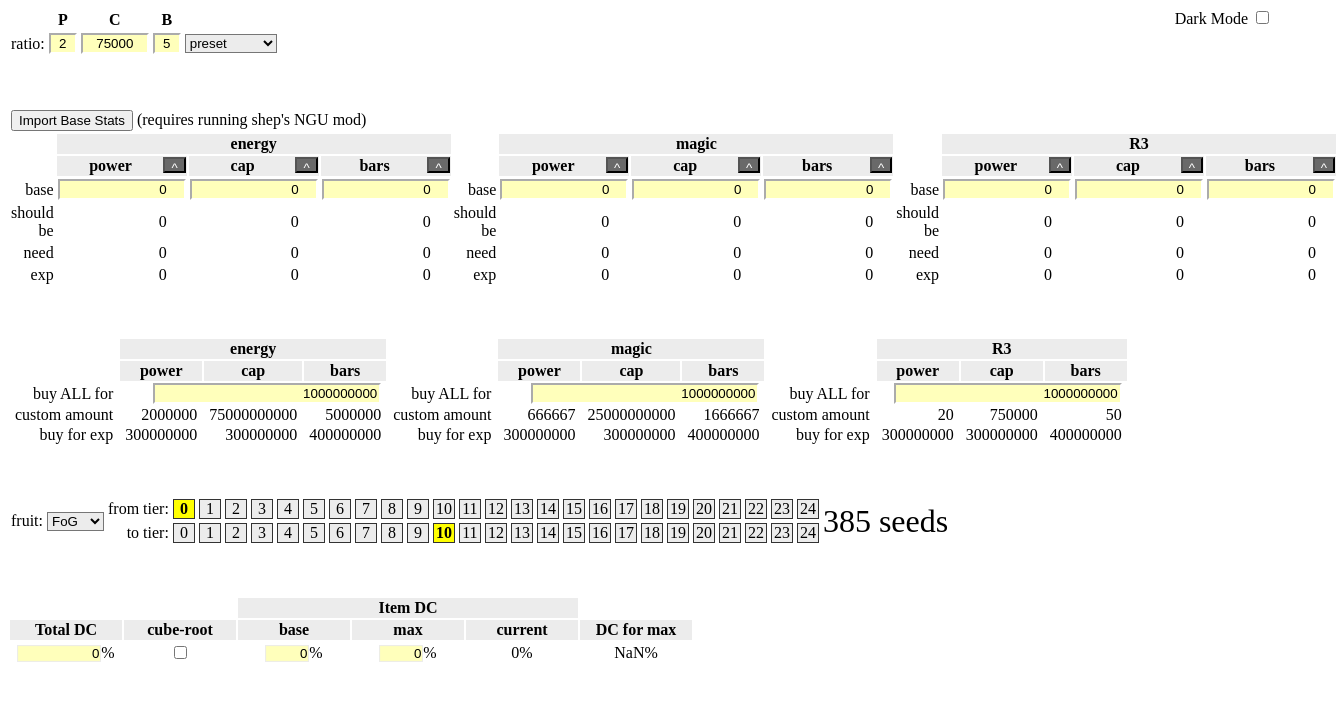
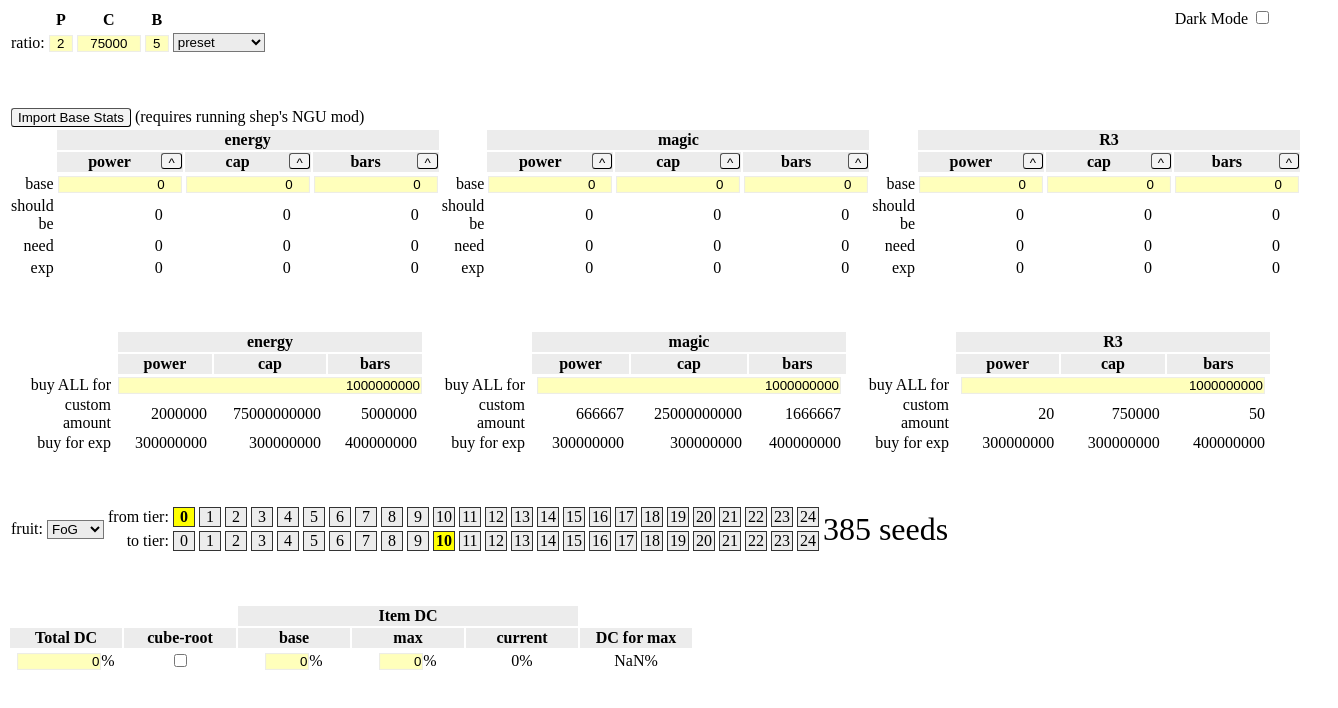
Before and after one commit to jshepler/jshepler.github.io, a plain HTML site: page index.html in a window 1280 px wide. Shown: the whole page, 1338 px wide, since content can reach past the window. Drawn offline with Linux system fonts and the light colour scheme.

Commit message:
more tweaking

```diff
--- a/index.html
+++ b/index.html
@@ -24,9 +24,9 @@
         </tr>
         <tr>
             <td>ratio:</td>
-            <td><input data-bind="textInput: pcbRatio_P" style="width:20px; text-align:center;" /></td>
-            <td><input data-bind="textInput: pcbRatio_C" style="width:60px; text-align:center;" /></td>
-            <td><input data-bind="textInput: pcbRatio_B" style="width:20px; text-align:center;" /></td>
+            <td><input type="text" data-bind="textInput: pcbRatio_P" style="width:20px; text-align:center;" /></td>
+            <td><input type="text" data-bind="textInput: pcbRatio_C" style="width:60px; text-align:center;" /></td>
+            <td><input type="text" data-bind="textInput: pcbRatio_B" style="width:20px; text-align:center;" /></td>
             <td><select data-bind="options: ratioPresets, optionsText: 'label', value: selectedRatioPreset, optionsCaption: 'preset'"></select></td>
         </tr>
     </table>
@@ -157,16 +157,16 @@
 
         <tr>
             <td>buy ALL for</td>
-            <td colspan="3">
-                <input data-bind="textInput: totalEnergyExpSpend"/>
+            <td colspan="3" style="padding: 0px;">
+                <input type='text' style="width: 300px;" data-bind="textInput: totalEnergyExpSpend"/>
             </td>
             <td>buy ALL for</td>
             <td colspan="3">
-                <input data-bind="textInput: totalMagicExpSpend"/>
+                <input type='text' style="width: 300px;" data-bind="textInput: totalMagicExpSpend"/>
             </td>
             <td>buy ALL for</td>
             <td colspan="3">
-                <input data-bind="textInput: totalR3ExpSpend"/>
+                <input type='text' style="width: 300px;" data-bind="textInput: totalR3ExpSpend"/>
             </td>
         </tr>
 
@@ -226,9 +226,9 @@
 
     <table id="dcTable">
         <tr>
-            <th colspan="2" style="background-color: white;"></th>
+            <th colspan="2" style="background-color: initial;"></th>
             <th colspan="3">Item DC</th>
-            <th style="background-color: white;"></th>
+            <th style="background-color: initial;"></th>
         </tr>
         <tr>
             <th>Total DC</th>
--- a/style.css
+++ b/style.css
@@ -3,19 +3,23 @@
     --color-fg: #000000;
     --color-shaded: #ececec;
     --color-highlight: #ffff00;
-    --color-text-input-bg: #ffffbb;
-    --color-text-input-fg: #000000;
-    --color-text-input-border: #ffffff;
+    --color-input-text-bg: #ffffbb;
+    --color-input-text-fg: #000000;
+    --color-input-text-border: #ffffff;
+    --color-button-bg: #f3f3f3;
+    --color-button-fg: #000000;
 }
 
 [data-theme="dark"] {
     --color-bg: #494949;
     --color-fg: #ffffff;
-    --color-shaded: #494949c9;
-    --color-highlight: #292929;
-    --color-text-input-bg: #000044;
-    --color-text-input-fg: #ffffff;
-    --color-text-input-border: #000000;
+    --color-shaded: #292929;
+    --color-highlight: #0059BF;
+    --color-input-text-bg: #000044;
+    --color-input-text-fg: #ffffff;
+    --color-input-text-border: #000000;
+    --color-button-bg: #3f3f3f;
+    --color-button-fg: #ffffff;
 }
 
 body {
@@ -23,11 +27,21 @@ body {
     color: var(--color-fg);
 }
 
-input {
-    background-color: var(--color-text-input-bg);
-    border-color: var(--color-text-input-border);
-    color: var(--color-text-input-fg);
- }
+button {
+    background-color: var(--color-button-bg);
+    color: var(--color-button-fg);
+    border-width: 1px;
+    border-radius: 3px;
+}
+
+ input[type=text], input[type=number] {
+    background-color: var(--color-input-text-bg);
+    border-color: var(--color-input-text-border);
+    color: var(--color-input-text-fg);
+    text-align: right;
+    border: none;
+    box-shadow: 0 0 1px 1px var(--color-shaded) inset;
+}
 
  select {
     background-color: var(--color-shaded);
@@ -94,7 +108,7 @@ input {
 }
 
 .fruitTierRadioLabel:hover {
-    background-color: #ececec;
+    background-color: var(--color-highlight);
 }
 
 .fruitTierRadio:checked + label {
@@ -115,21 +129,13 @@ input {
     text-align: center;
 }
 
-#dcTable input[type=text] {
-    text-align: right;
-    border: none;
-    box-shadow: 0 0 1px 1px #ececec inset;
-}
-
 .syncButton {
     float: right;
     height: 16px;
     line-height: 16px;
-    background-color: #696969;
-    color: white;
 }
 
-.syncButton:hover {
+/* .syncButton:hover {
     background-color: #898989;
     color: white;
-}
+} */
```
